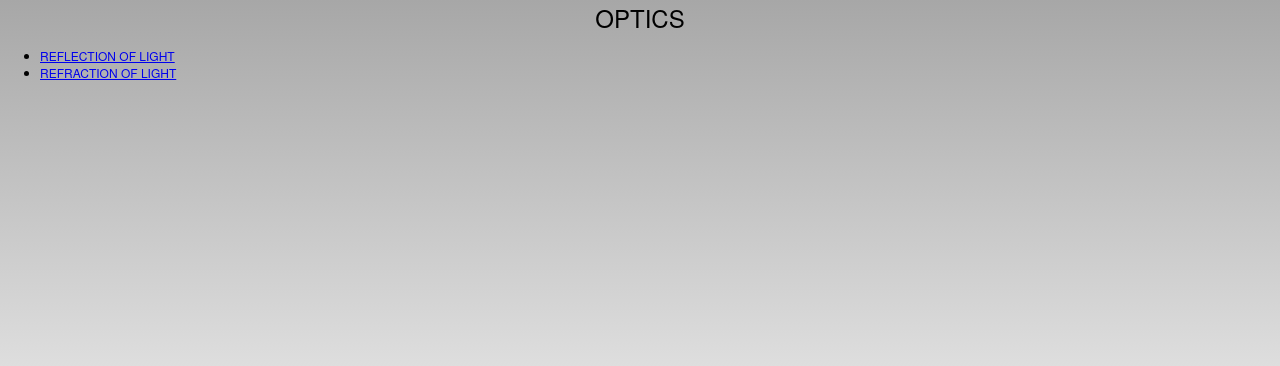
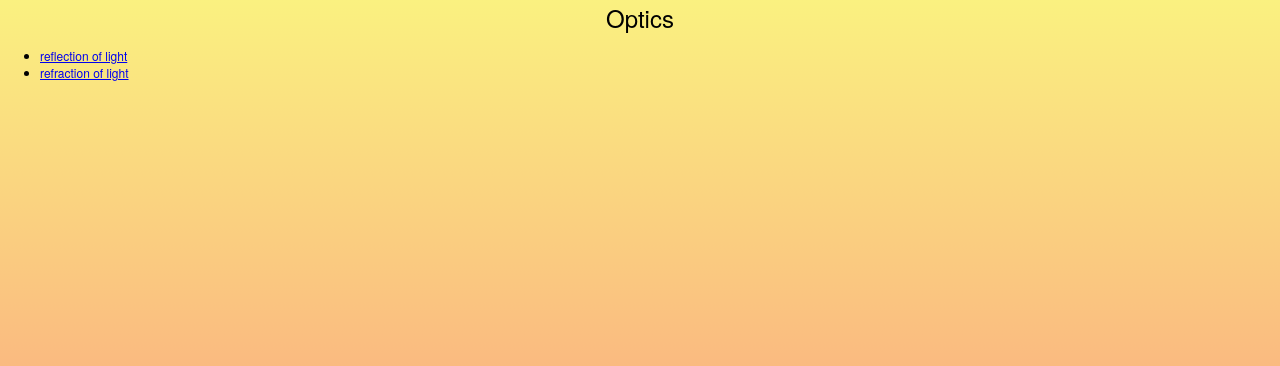
Before and after one commit to OlgertsKlavsBalabans/FormulaOne, a plain HTML site: page www/pages/optics.html in a window 1280 px wide. Drawn offline with Linux system fonts and the light colour scheme.

Commit message:
Added color scheme

```diff
--- a/www/css/index.css
+++ b/www/css/index.css
@@ -16,6 +16,16 @@
  * specific language governing permissions and limitations
  * under the License.
  */
+/*
+colour scheme
+hex
+#fab480 background body 1
+#faf180 background body 2
+#c6fa80 background formula
+#89fa80 bacground image
+#80fab4 background text
+#80faf1 background excersice
+*/
 * {
     -webkit-tap-highlight-color: rgba(0,0,0,0); /* make transparent link selection, adjust last value opacity 0 to 1.0 */
 }
@@ -24,16 +34,16 @@ body {
     -webkit-touch-callout: none;                /* prevent callout to copy image, etc when tap to hold */
     -webkit-text-size-adjust: none;             /* prevent webkit from resizing text to fit */
     -webkit-user-select: none;                  /* prevent copy paste, to allow, change 'none' to 'text' */
-    background-color:#E4E4E4;
-    background-image:linear-gradient(top, #A7A7A7 0%, #E4E4E4 51%);
-    background-image:-webkit-linear-gradient(top, #A7A7A7 0%, #E4E4E4 51%);
-    background-image:-ms-linear-gradient(top, #A7A7A7 0%, #E4E4E4 51%);
+    background-color:#fab480;
+    background-image:linear-gradient(top, #faf180 0%, #fab480 51%);
+    background-image:-webkit-linear-gradient(top, #faf180 0%, #fab480 51%);
+    background-image:-ms-linear-gradient(top, #faf180 0%, #fab480 51%);
     background-image:-webkit-gradient(
         linear,
         left top,
         left bottom,
-        color-stop(0, #A7A7A7),
-        color-stop(0.51, #E4E4E4)
+        color-stop(0, #faf180),
+        color-stop(0.51, #fab480)
         );
     background-attachment:fixed;
     font-family:'HelveticaNeue-Light', 'HelveticaNeue', Helvetica, Arial, sans-serif;
@@ -41,7 +51,6 @@ body {
     height:100%;
     margin:0px;
     padding:0px;
-    text-transform:uppercase;
     width:100%;
 }
 
@@ -161,3 +170,23 @@ h1 {
 .wrapper {
     text-align: center;
 }
+.physicsFormula {
+    background-color:#c6fa80;
+
+
+}
+.physicsTextInfo {
+
+    background-color:#80fab4;
+
+
+}
+
+.physicsImageInfo {
+    background-color:#89fa80;
+
+}
+.physicsExercise {
+    background-color:#80faf1;
+
+}
```
Lines whose indentation alone changed are shown as unchanged.
